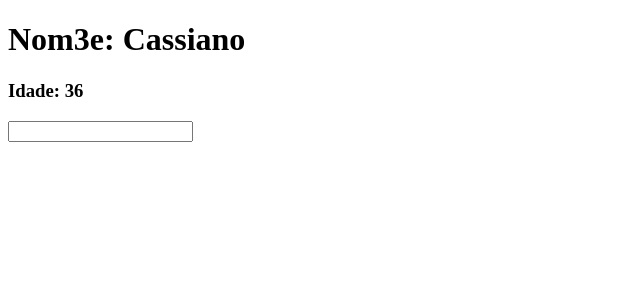
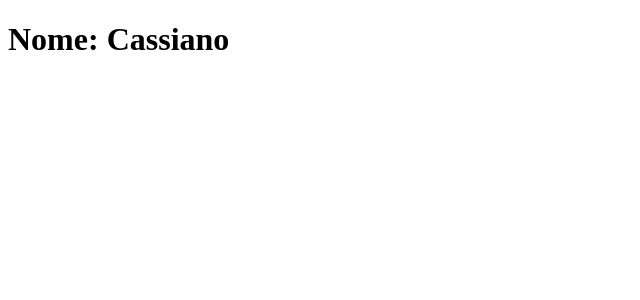
Before and after one commit to Cassianosch/curso-percursor-web-2022, a React (Create React App) app in the folder react/curso-programadorcs-parte1-app/: page / in a window 1280 px wide. Shown: the top 300 px of the page, without its empty margins (0-640 px from the left). Built offline with nearby package versions, Linux system fonts and the light colour scheme.

Commit message:
fix: renderizacao condicional

```diff
--- a/react/curso-programadorcs-parte1-app/src/Banner/Banner.js
+++ b/react/curso-programadorcs-parte1-app/src/Banner/Banner.js
@@ -15,10 +15,19 @@ export const Banner = (dadosUsuario) => {
     console.log(evento.target.value);
   }
 
+  if (!idade) {
+    return (
+      <div>
+        <h1 onClick={handleClicar}>Nome: {nome}</h1>
+      </div>
+    );
+  }
   return (
     <div>
-      <h1 onClick={handleClicar}>Nom3e: {nome}</h1>
-      <h3>Idade: {idade}</h3>
+      <h1 onClick={handleClicar}>Nome2: {nome}</h1>
+      {/* {idade && <h3>Idade: {idade}</h3>} */}
+      {idade ? <h3>Idade: {idade}</h3> : null}
+
       <input
         type="text"
         onKeyUp={(eventoEnviadoViaParam) =>
--- a/react/curso-programadorcs-parte1-app/src/index.js
+++ b/react/curso-programadorcs-parte1-app/src/index.js
@@ -7,7 +7,7 @@ const root = ReactDOM.createRoot(document.getElementById("root"));
 
 const dadosUsuario = {
   nome: "Cassiano",
-  idade: 36,
+  // idade: 36,
 };
 
 root.render(
```
